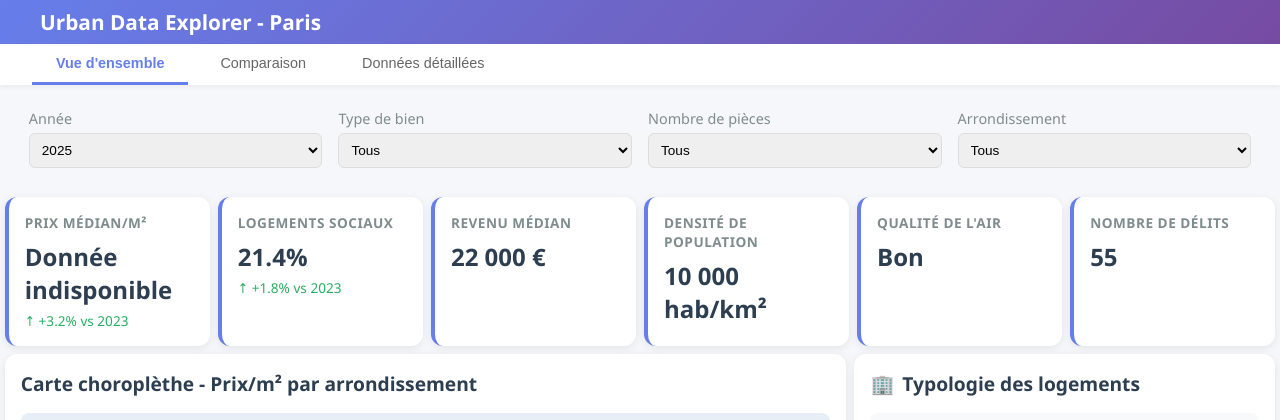
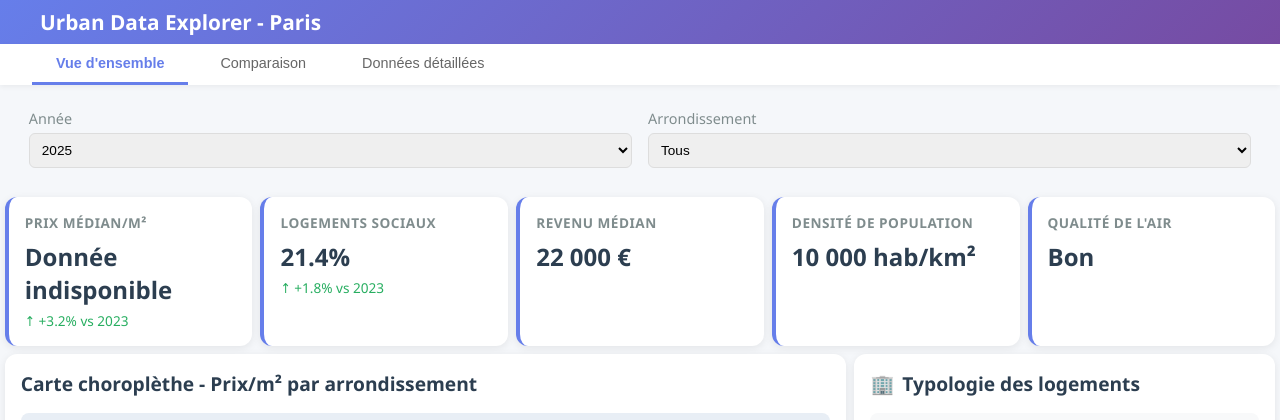
Before and after one commit to jayjay932/Project-Data-Architecture-Development, a plain HTML site: page frontend/index.html in a window 1280 px wide. Shown: the top 420 px of the page. Drawn offline with nearby package versions, Linux system fonts and the light colour scheme; no server answers.

Commit message:
Feature : delete filters nb pieces and type de logement

```diff
--- a/frontend/index.html
+++ b/frontend/index.html
@@ -34,23 +34,6 @@
                             <option value="2023">2023</option>
                             <option value="2024">2024</option>
                             <option value="2025" selected>2025</option>
-                        </select>
-                    </div>
-                    <div class="filter-item">
-                        <label>Type de bien</label>
-                        <select>
-                            <option>Tous</option>
-                            <option>Appartements</option>
-                            <option>Maisons</option>
-                        </select>
-                    </div>
-                    <div class="filter-item">
-                        <label>Nombre de pièces</label>
-                        <select>
-                            <option>Tous</option>
-                            <option>Studio</option>
-                            <option>T2</option>
-                            <option>T3+</option>
                         </select>
                     </div>
                     <div class="filter-item">
@@ -106,11 +89,6 @@
                 <div class="kpi-card">
                     <h3>Qualité de l'air</h3>
                     <div class="kpi-value">Bon</div>
-                    <div class="kpi-change negative"></div>
-                </div>
-                <div class="kpi-card">
-                    <h3>Nombre de délits</h3>
-                    <div class="kpi-value">55</div>
                     <div class="kpi-change negative"></div>
                 </div>
             </div>
```
